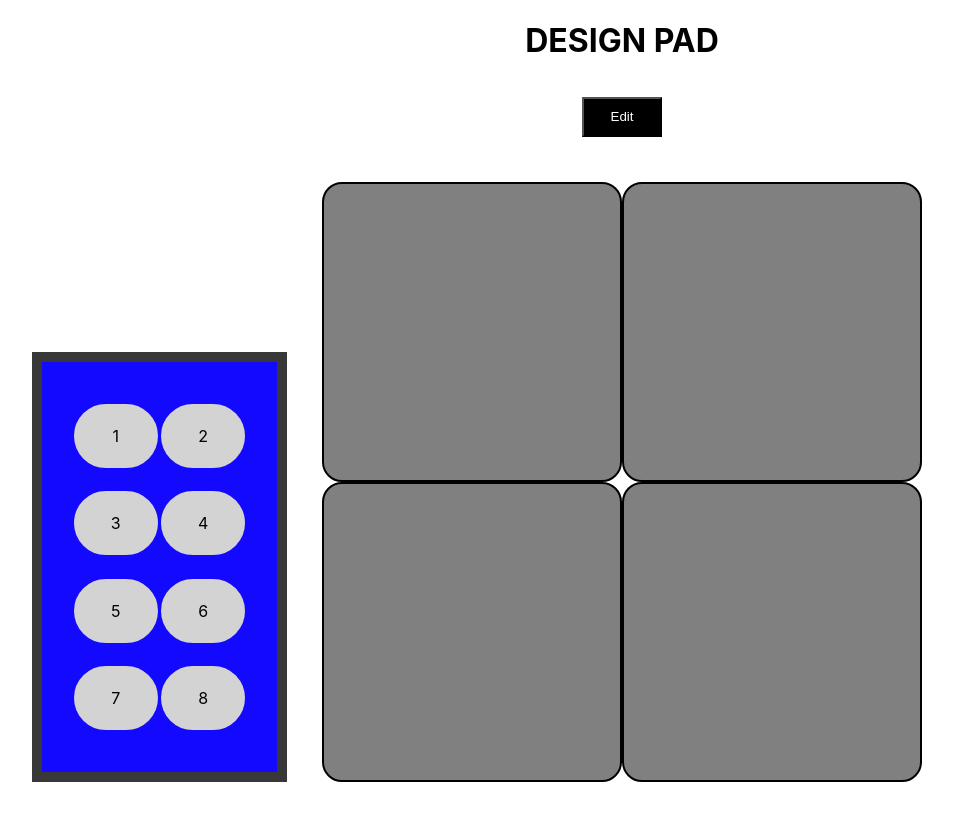
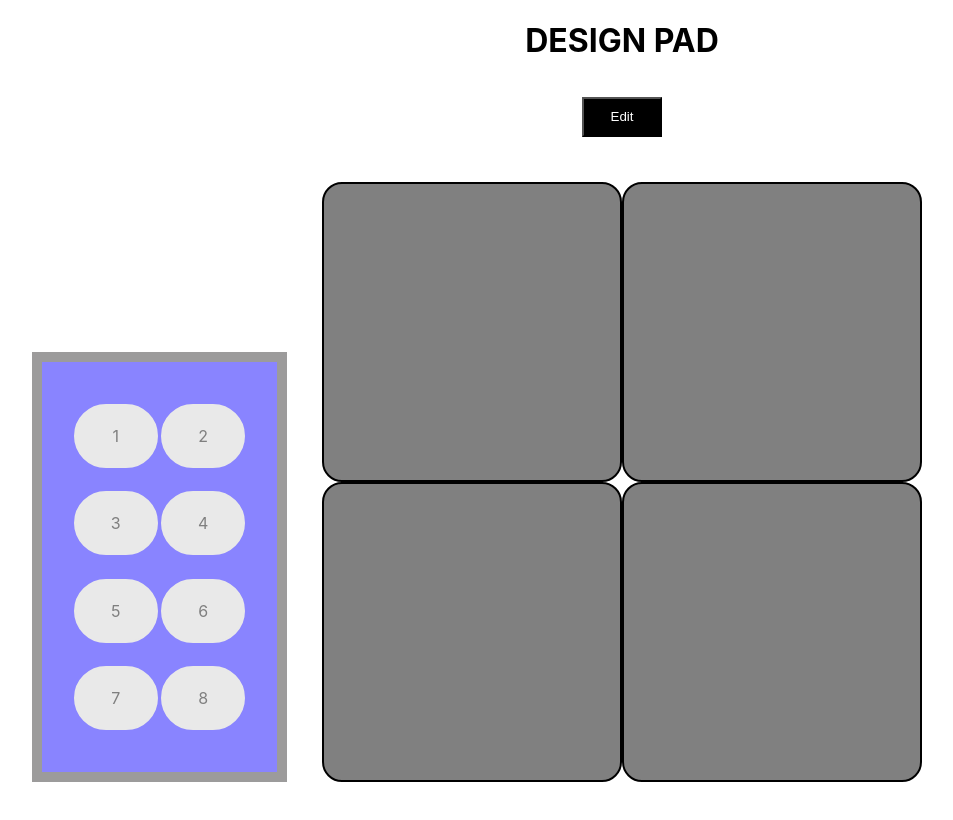
Before and after one commit to CS-Team-Project-CMP-464-Spring-2021/HW3, a React (Create React App) app: page / in a window 1280 px wide. Shown: the top 820 px of the page, without its empty margins (18-971 px from the left). Built offline with nearby package versions, Linux system fonts and the light colour scheme.

Commit message:
Fixed Edit button Logic

```diff
--- a/src/components/DesignContainer.js
+++ b/src/components/DesignContainer.js
@@ -36,7 +36,9 @@ class DesignContainer extends React.Component {
                 <button className={btn} onClick={this.changeColor.bind(this.state.btn)}>Edit</button>
 
                 <div>
-                    <PadInput/>
+                    <div disabled={this.state.disabled}>
+                        <PadInput />
+                     </div>
                     <DesignBoard />
                 </div>
 
```
